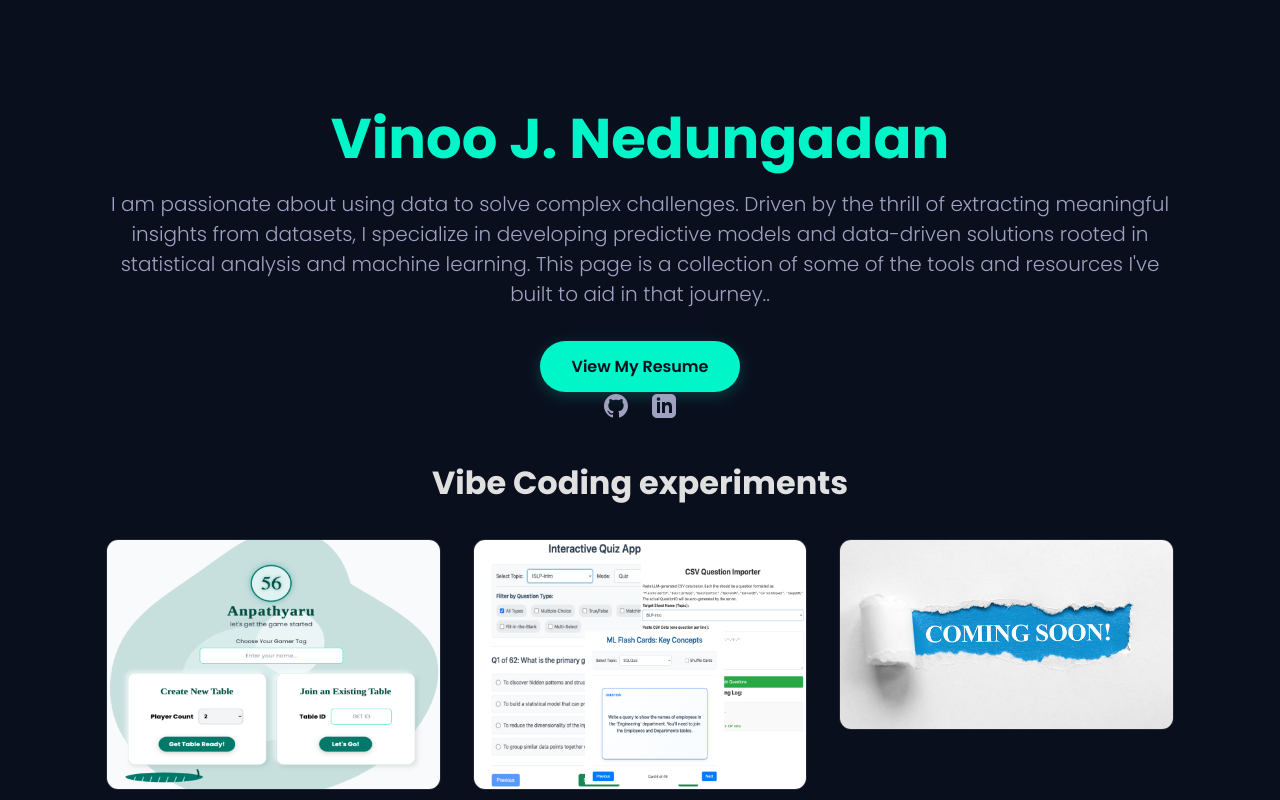
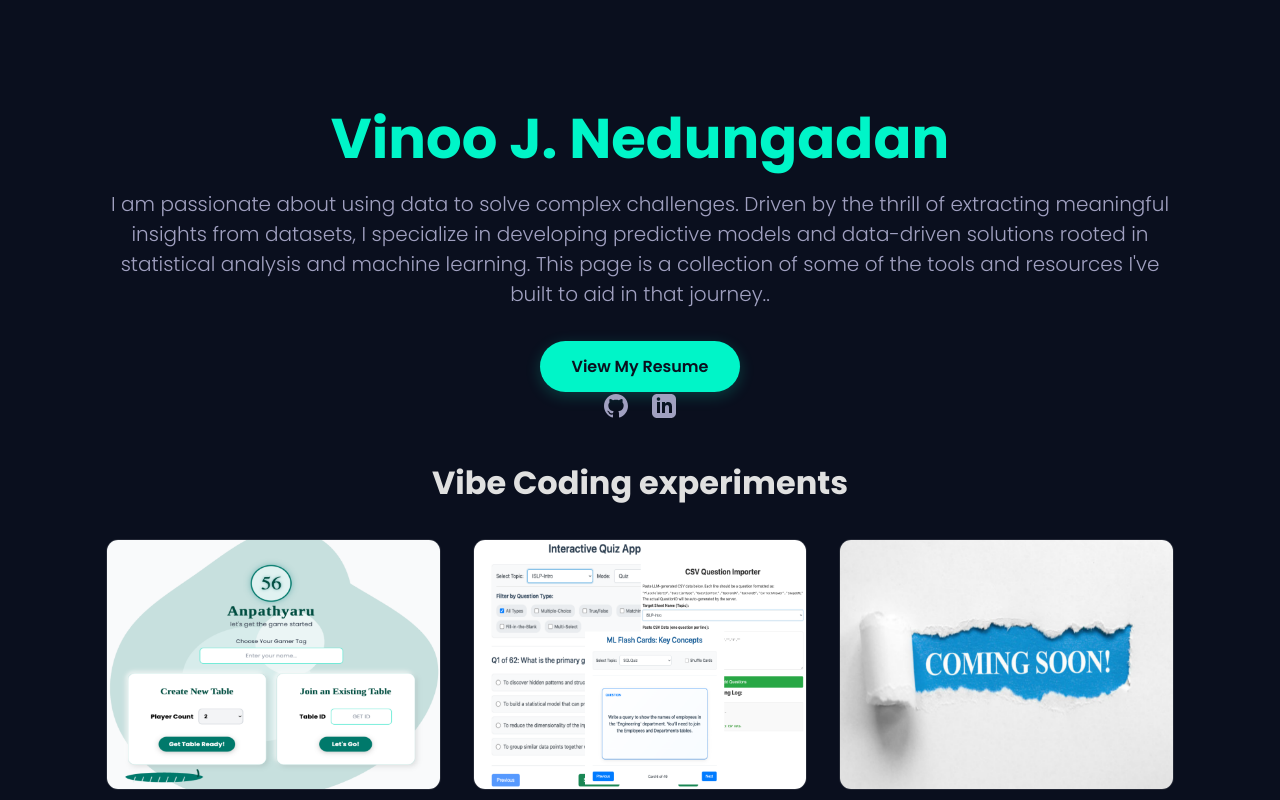
Before and after one commit to Vinooj/vinooj.github.io, a plain HTML site: page index.html in a window 1280 px wide. Shown: the top 800 px of the page. Drawn offline with Linux system fonts and the light colour scheme.

Commit message:
resize the comingsoon and converted to png

```diff
--- a/index.html
+++ b/index.html
@@ -344,7 +344,7 @@
                 </div>
                 <div class="showcase-item">
                     <a href="ml-pipeline.html">
-                        <img src="img/comingsoon.jpg" alt="Android app to assist in cooking">
+                        <img src="img/comingsoon.png" alt="Android app to assist in cooking">
                     </a>
                 </div>
             </div>
```
Also changed, not shown: img/comingsoon.jpg (deleted), img/comingsoon.png (added).
